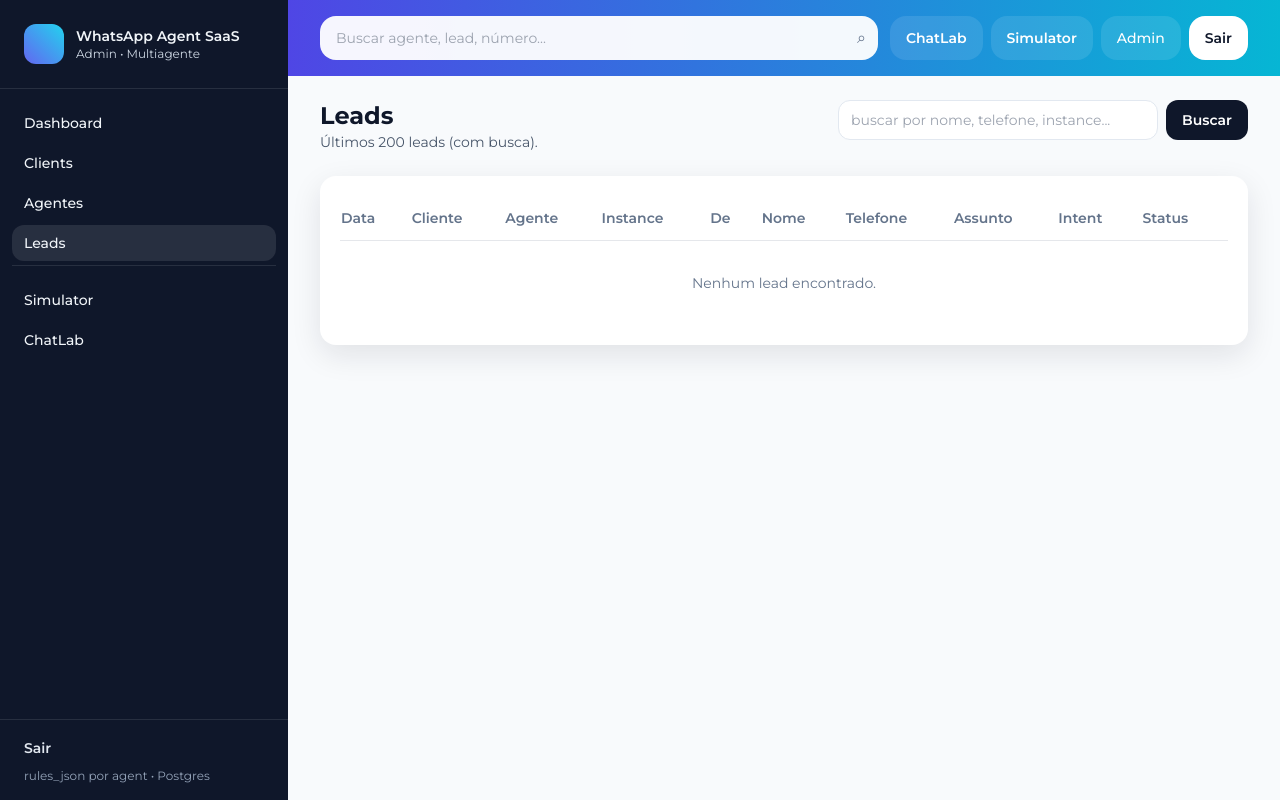
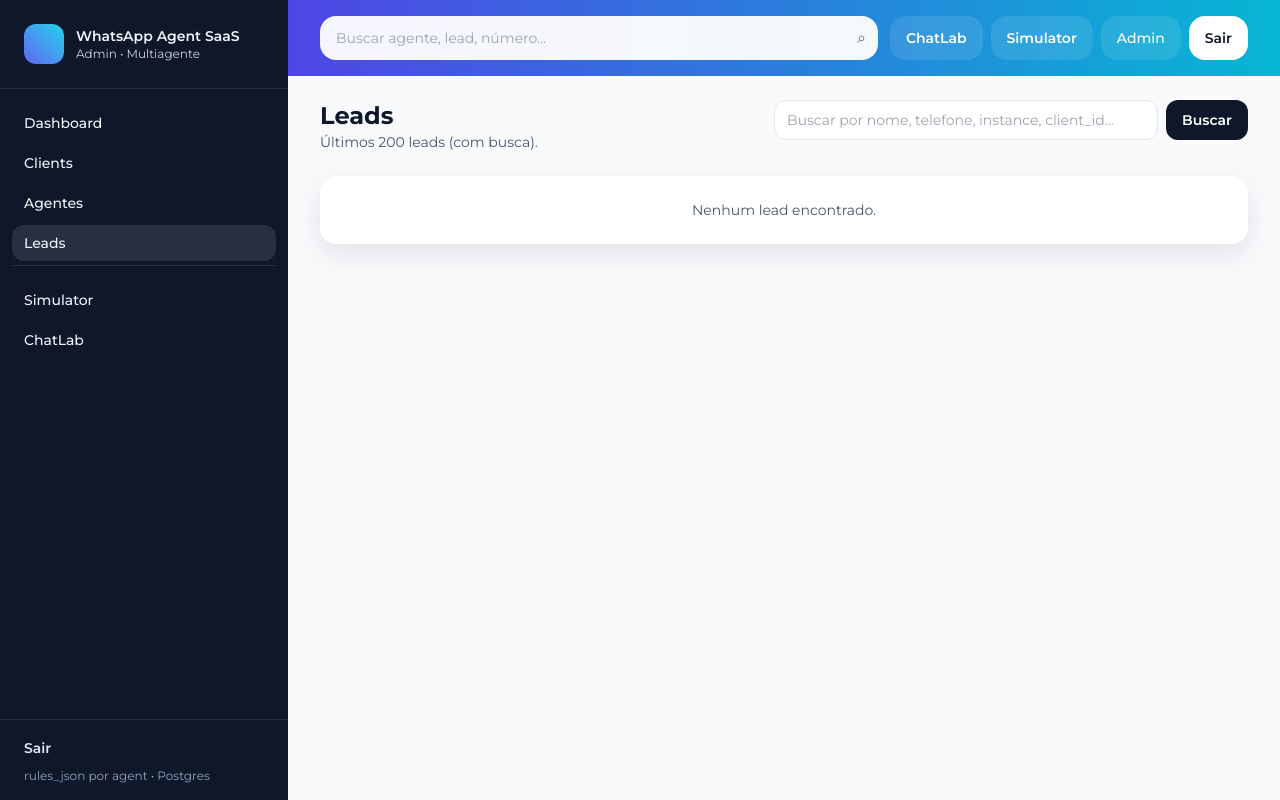
Before and after one commit to MarcilioLeiteSilva/whatsapp-agent, a FastAPI app: page /admin/web/leads in a window 1280 px wide. Run offline with FastAPI, Linux system fonts and the light colour scheme; data that the repository does not hold is empty; some libraries are stand-ins or nearby versions.

Commit message:
Update leads.html

```diff
--- a/app/templates/leads.html
+++ b/app/templates/leads.html
@@ -8,15 +8,20 @@
       <p class="text-sm text-slate-600">Últimos 200 leads (com busca).</p>
     </div>
 
-    <form class="flex gap-2 w-full md:w-auto" method="get" action="/admin/web/leads">
-      <input name="q" value="{{ q }}" class="w-full md:w-80 h-10 rounded-xl border border-slate-200 px-3 text-sm outline-none focus:ring-2 focus:ring-indigo-200"
-             placeholder="buscar por nome, telefone, instance..." />
+    <form class="flex gap-2 w-full md:w-auto" method="get" action="{{ url_for('admin_web_leads') }}">
+      <input
+        name="q"
+        value="{{ q }}"
+        class="w-full md:w-96 h-10 rounded-xl border border-slate-200 px-3 text-sm outline-none focus:ring-2 focus:ring-indigo-200"
+        placeholder="Buscar por nome, telefone, instance, client_id..."
+      />
       <button class="h-10 px-4 rounded-xl bg-slate-900 text-white text-sm font-semibold hover:bg-slate-800">
         Buscar
       </button>
     </form>
   </div>
 
+  {% if leads %}
     <div class="mt-6 bg-white rounded-2xl shadow-soft p-5 overflow-x-auto">
       <table class="min-w-full text-sm">
         <thead class="text-slate-500">
@@ -33,43 +38,77 @@
             <th class="text-left py-3 pr-4 font-semibold">Status</th>
           </tr>
         </thead>
+
         <tbody class="divide-y">
           {% for l in leads %}
             <tr>
-            <td class="py-3 pr-4 text-slate-600">{{ l.created_at or "-" }}</td>
+              <td class="py-3 pr-4 text-slate-600 whitespace-nowrap">{{ l.created_at or "-" }}</td>
+
               <td class="py-3 pr-4">
                 <div class="font-semibold">{{ l.client_name or l.client_id }}</div>
                 <div class="text-xs text-slate-500 font-mono">{{ l.client_id }}</div>
               </td>
+
               <td class="py-3 pr-4">
                 <div class="font-semibold">{{ l.agent_name or (l.agent_id or "-") }}</div>
-              {% if l.agent_id %}<div class="text-xs text-slate-500 font-mono">{{ l.agent_id }}</div>{% endif %}
+                {% if l.agent_id %}
+                  <div class="text-xs text-slate-500 font-mono">{{ l.agent_id }}</div>
+                {% endif %}
               </td>
-            <td class="py-3 pr-4 font-mono text-xs">{{ l.instance }}</td>
-            <td class="py-3 pr-4 font-mono text-xs">{{ l.from_number }}</td>
+
+              <td class="py-3 pr-4 font-mono text-xs whitespace-nowrap">{{ l.instance }}</td>
+
+              <td class="py-3 pr-4 font-mono text-xs whitespace-nowrap">{{ l.from_number }}</td>
+
               <td class="py-3 pr-4">{{ l.nome or "-" }}</td>
-            <td class="py-3 pr-4">{{ l.telefone or "-" }}</td>
+
+              <td class="py-3 pr-4 whitespace-nowrap">{{ l.telefone or "-" }}</td>
+
               <td class="py-3 pr-4">{{ l.assunto or "-" }}</td>
+
               <td class="py-3 pr-4">
                 {% if l.intent_detected %}
-                <span class="inline-flex px-2.5 py-1 rounded-full bg-indigo-50 text-indigo-700 text-xs font-semibold">{{ l.intent_detected }}</span>
+                  <span class="inline-flex px-2.5 py-1 rounded-full bg-indigo-50 text-indigo-700 text-xs font-semibold">
+                    {{ l.intent_detected }}
+                  </span>
                 {% else %}
                   <span class="text-xs text-slate-500">-</span>
                 {% endif %}
               </td>
+
               <td class="py-3 pr-4">
                 {% if l.status %}
-                <span class="inline-flex px-2.5 py-1 rounded-full bg-slate-100 text-slate-700 text-xs font-semibold">{{ l.status }}</span>
+                  {% set st = (l.status|string)|lower %}
+                  {% if "new" in st or "novo" in st %}
+                    <span class="inline-flex px-2.5 py-1 rounded-full bg-emerald-50 text-emerald-700 text-xs font-semibold">
+                      {{ l.status }}
+                    </span>
+                  {% elif "handoff" in st or "atendente" in st %}
+                    <span class="inline-flex px-2.5 py-1 rounded-full bg-amber-50 text-amber-700 text-xs font-semibold">
+                      {{ l.status }}
+                    </span>
+                  {% elif "closed" in st or "fechado" in st %}
+                    <span class="inline-flex px-2.5 py-1 rounded-full bg-slate-200 text-slate-700 text-xs font-semibold">
+                      {{ l.status }}
+                    </span>
+                  {% else %}
+                    <span class="inline-flex px-2.5 py-1 rounded-full bg-slate-100 text-slate-700 text-xs font-semibold">
+                      {{ l.status }}
+                    </span>
+                  {% endif %}
                 {% else %}
                   <span class="text-xs text-slate-500">-</span>
                 {% endif %}
               </td>
             </tr>
           {% endfor %}
-        {% if not leads %}
-          <tr><td colspan="10" class="py-8 text-center text-slate-500">Nenhum lead encontrado.</td></tr>
-        {% endif %}
         </tbody>
       </table>
     </div>
+  {% else %}
+    <div class="mt-6">
+      {% set message = "Nenhum lead encontrado." %}
+      {% include "partials/empty.html" %}
+    </div>
+  {% endif %}
 {% endblock %}
```
Lines whose indentation alone changed are shown as unchanged.
